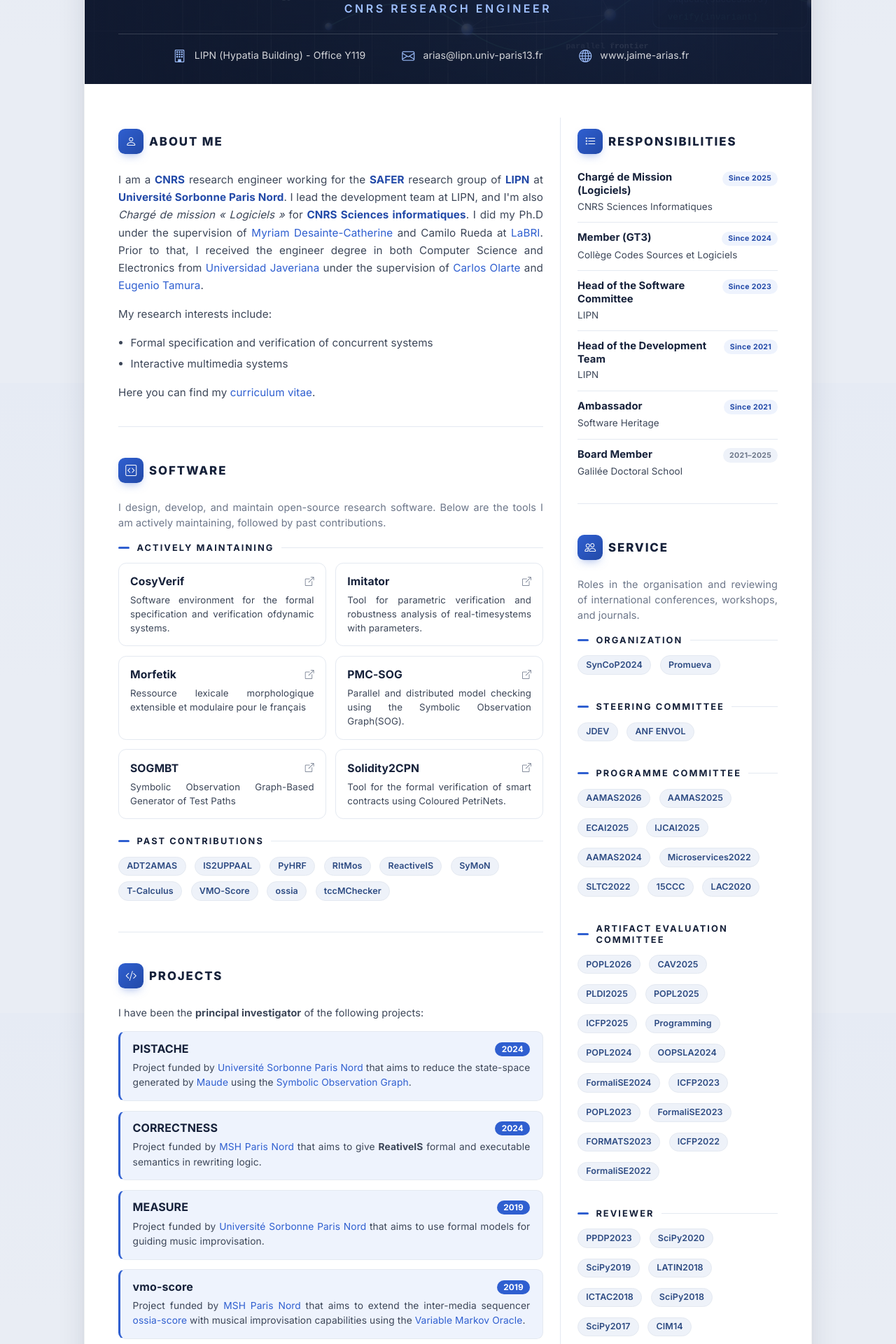
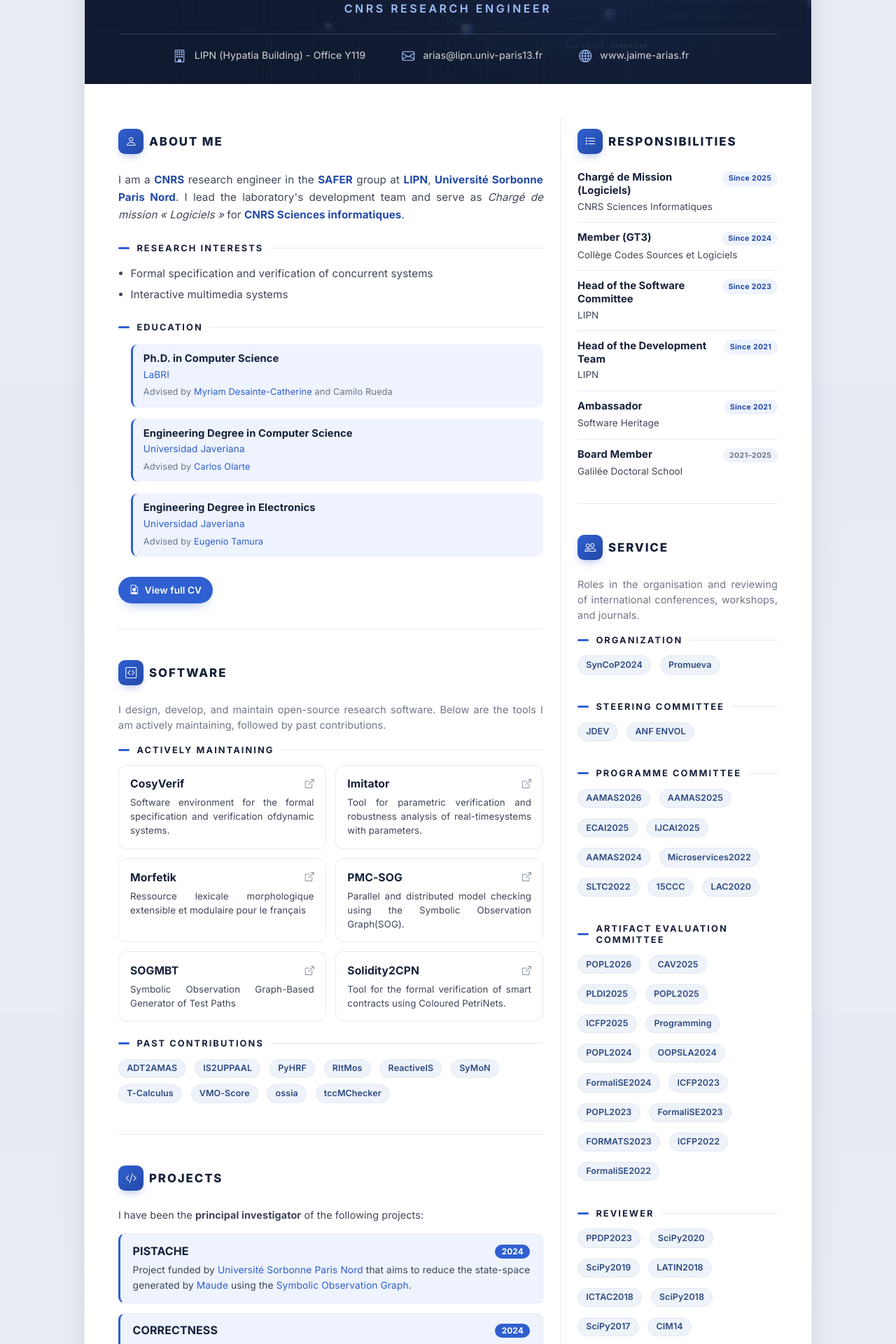
Before and after one commit to himito/himito.github.io, a Jekyll site: the page built from index.md, in a window 1280 px wide. Shown: the part 353-2273 px from the top of the page at 70% size. Built offline with Jekyll 4.4.1, drawn with Linux system fonts in a browser that asks for light colours; nearby versions of some CDN libraries; some web fonts are replaced; library files that are not in the unit come from our copies.

Commit message:
refactor resume summary section; enhance education and research interests presentation with new styles

```diff
--- a/_includes/summary.html
+++ b/_includes/summary.html
@@ -7,39 +7,61 @@
     <p>
       I am a
       <a href="https://www.cnrs.fr/fr" target="_blank"><strong>CNRS</strong></a>
-      research engineer working for
-      the <a href="https://lipn.univ-paris13.fr/pages/fr/research/teams/safer/"
+      research engineer in the
+      <a href="https://lipn.univ-paris13.fr/pages/fr/research/teams/safer/"
         target="_blank"><strong>SAFER</strong></a>
-      research group of <a href="https://lipn.univ-paris13.fr/" target="_blank"><strong>LIPN</strong></a>
-      at
+      group at
+      <a href="https://lipn.univ-paris13.fr/" target="_blank"><strong>LIPN</strong></a>,
       <a href="https://www.univ-spn.fr/" target="_blank"><strong>Université Sorbonne Paris Nord</strong></a>.
-      I lead the development team at LIPN, and I'm also <em>Chargé de mission « Logiciels »</em> for
+      I lead the laboratory's development team and serve as
+      <em>Chargé de mission « Logiciels »</em> for
       <a href="https://www.ins2i.cnrs.fr/" target="_blank"><strong>CNRS Sciences informatiques</strong></a>.
-      I did my
-      Ph.D under the supervision of
-      <a href="https://www.labri.fr/perso/myriam/" target="_blank">Myriam Desainte-Catherine</a>
-      and Camilo Rueda
-      at
-      <a href="https://www.labri.fr/" target="_blank">LaBRI</a>. Prior to that,
-      I received the engineer degree in both Computer Science and Electronics
-      from
-      <a href="https://www.javerianacali.edu.co/" target="_blank">Universidad Javeriana</a>
-      under the supervision of
-      <a href="https://sites.google.com/site/carlosolarte" target="_blank">Carlos Olarte</a>
-      and
-      <a href="https://www.javerianacali.edu.co/profesores/eugenio-tamura-morimitsu" target="_blank">Eugenio Tamura</a>.
     </p>
 
-    <p>My research interests include:</p>
-    <ul>
+    <div class="resume-subheading mt-4">Research Interests</div>
+    <ul class="about-interests">
       <li>Formal specification and verification of concurrent systems</li>
       <li>Interactive multimedia systems</li>
     </ul>
 
-    <p>
-      Here you can find my
-      <a href="{{ 'assets/pdfs/resume.pdf' | relative_url }}">curriculum vitae</a>.
-    </p>
+    <div class="resume-subheading mt-4">Education</div>
+    <ul class="edu-list list-unstyled mb-0">
+      <li class="edu-row">
+        <div class="edu-degree">Ph.D. in Computer Science</div>
+        <div class="edu-org">
+          <a href="https://www.labri.fr/" target="_blank">LaBRI</a>
+        </div>
+        <div class="edu-advisors">
+          Advised by
+          <a href="https://www.labri.fr/perso/myriam/" target="_blank">Myriam Desainte-Catherine</a>
+          and Camilo Rueda
+        </div>
+      </li>
+      <li class="edu-row">
+        <div class="edu-degree">Engineering Degree in Computer Science</div>
+        <div class="edu-org">
+          <a href="https://www.javerianacali.edu.co/" target="_blank">Universidad Javeriana</a>
+        </div>
+        <div class="edu-advisors">
+          Advised by
+          <a href="https://sites.google.com/site/carlosolarte" target="_blank">Carlos Olarte</a>
+        </div>
+      </li>
+      <li class="edu-row">
+        <div class="edu-degree">Engineering Degree in Electronics</div>
+        <div class="edu-org">
+          <a href="https://www.javerianacali.edu.co/" target="_blank">Universidad Javeriana</a>
+        </div>
+        <div class="edu-advisors">
+          Advised by
+          <a href="https://www.javerianacali.edu.co/profesores/eugenio-tamura-morimitsu" target="_blank">Eugenio Tamura</a>
+        </div>
+      </li>
+    </ul>
+
+    <a class="about-cv-link mt-4" href="{{ 'assets/pdfs/resume.pdf' | relative_url }}">
+      <i class="bi bi-file-earmark-person me-2"></i>View full CV
+    </a>
   </div>
 </section>
 <!--//resume-section-->
--- a/assets/css/custom.css
+++ b/assets/css/custom.css
@@ -246,6 +246,54 @@
 .resume-summary-desc ul { padding-left: 1.1rem; }
 .resume-summary-desc li { margin-bottom: 0.3rem; }
 
+/* Research interests list */
+.about-interests { margin-bottom: 0; }
+
+/* Education list — degree / institution / advisors, no period chip */
+.edu-list { display: grid; gap: 0.75rem; }
+.light-mode .edu-row {
+  border-left: 3px solid var(--accent);
+  background: var(--accent-soft);
+  border-radius: 0.6rem;
+  padding: 0.7rem 0.95rem;
+}
+.light-mode .edu-degree {
+  color: var(--ink);
+  font-weight: 700;
+  font-size: 0.92rem;
+  line-height: 1.3;
+}
+.light-mode .edu-org {
+  color: var(--body);
+  font-size: 0.85rem;
+  margin-top: 0.1rem;
+}
+.light-mode .edu-advisors {
+  color: var(--muted);
+  font-size: 0.8rem;
+  margin-top: 0.2rem;
+}
+
+/* CV call-to-action button */
+.light-mode .about-cv-link {
+  display: inline-flex;
+  align-items: center;
+  background: var(--accent);
+  color: #ffffff;
+  font-weight: 600;
+  font-size: 0.85rem;
+  padding: 0.5rem 1rem;
+  border-radius: 999px;
+  box-shadow: 0 8px 18px -10px rgba(47, 95, 208, 0.6);
+  transition: background-color 0.15s ease, transform 0.15s ease;
+}
+.light-mode .about-cv-link:hover {
+  background: var(--accent-strong);
+  color: #ffffff;
+  transform: translateY(-1px);
+  text-decoration: none;
+}
+
 /* ----------------------- Software showcase --------------------------- */
 .software-grid {
   display: grid;
@@ -299,7 +347,8 @@
 
 .software-past { margin-top: 0.25rem; }
 
-/* More prominent subheadings: Software, Publications and Service sections */
+/* More prominent subheadings: About, Software, Publications and Service sections */
+.resume-summary-section .resume-subheading,
 .resume-software-section .resume-subheading,
 .resume-experience-section .resume-subheading,
 .resume-service-section .resume-subheading {
@@ -310,6 +359,7 @@
   font-size: 0.8rem;
   letter-spacing: 0.13rem;
 }
+.resume-summary-section .resume-subheading::before,
 .resume-software-section .resume-subheading::before,
 .resume-experience-section .resume-subheading::before,
 .resume-service-section .resume-subheading::before {
@@ -320,6 +370,7 @@
   border-radius: 999px;
   background: var(--accent);
 }
+.resume-summary-section .resume-subheading::after,
 .resume-software-section .resume-subheading::after,
 .resume-experience-section .resume-subheading::after,
 .resume-service-section .resume-subheading::after {
```
